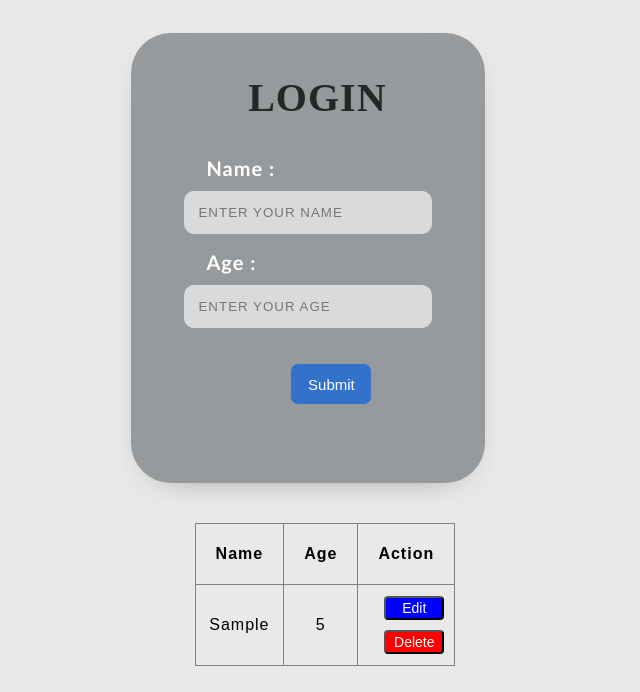
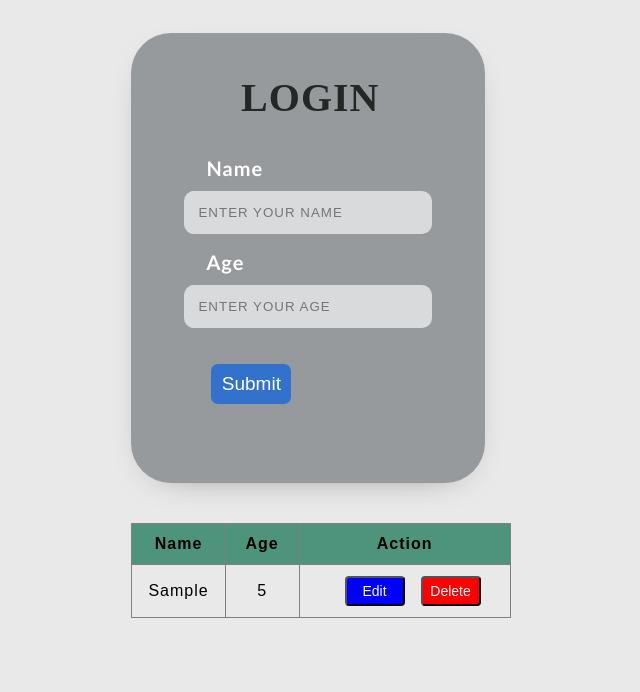
Before and after one commit to Vishnupriya-Dhanabal/Crud-operation-js-1, a plain HTML site: page index.html in a window 1280 px wide. Both pictures are taken after typing "Sample", "5" into the empty fields and a click on the button "Submit". Shown: the whole page, without its empty margins (319-959 px from the left). Drawn offline with Linux system fonts and the light colour scheme.

Commit message:
local storage task

```diff
--- a/index.html
+++ b/index.html
@@ -1,25 +1,38 @@
 <!DOCTYPE html>
 <html lang="en">
   <head>
-  <meta charset="UTF-8">
-  <meta name="viewport" content="width=device-width, initial-scale=1.0">
+    <meta charset="UTF-8" />
+    <meta name="viewport" content="width=device-width, initial-scale=1.0" />
     <title>JS Task 1</title>
-  <link rel="stylesheet" href="style.css">
+    <link rel="stylesheet" href="style.css" />
     <script src="script.js"></script>
   </head>
-<body>
+  <body onload="loadDataFromLocalStorage()">
     <div class="login">
-    <h2 class="in"> LOGIN</h2>
+      <h2 class="in">LOGIN</h2>
       <form onsubmit="event.preventDefault(); login();">
-      <label class="naa" for="name">Name :</label><br>
-      <input id="name" class="name-class" type="text" name="name" placeholder="ENTER YOUR NAME">
+        <label class="naa" for="name">Name </label><br />
+        <input
+          id="name"
+          class="name-class"
+          type="text"
+          name="name"
+          placeholder="ENTER YOUR NAME"
+        />
         <p class="er" id="error1"></p>
-      <label class="age" for="age">Age :</label><br>
-      <input id="age" class="name-class" type="number" name="age" placeholder="ENTER YOUR AGE">
+        <label class="age" for="age">Age </label><br />
+        <input
+          id="age"
+          class="name-class"
+          type="number"
+          name="age"
+          placeholder="ENTER YOUR AGE"
+        />
         <p class="er" id="error2"></p>
         <button class="send" type="submit">Submit</button>
       </form>
     </div>
+    <div >
       <table class="table-body" border="1">
         <thead>
           <tr>
@@ -28,8 +41,8 @@
             <th>Action</th>
           </tr>
         </thead>
-    <tbody id="table-name">
-    </tbody>
+        <tbody id="table-name"></tbody>
       </table>
+    </div>
   </body>
 </html>
--- a/script.js
+++ b/script.js
@@ -1,5 +1,7 @@
 let data = [];
     let editIndex = -1;
+
+    // document.addEventListener('DOMContentLoaded', loadDataFromLocalStorage);
 
     function login() {
       const name = document.getElementById('name').value.trim();
@@ -37,17 +39,32 @@ function login() {
 
       document.getElementById('name').value = '';
       document.getElementById('age').value = '';
-  console.log(data);
+
+      saveToLocalStorage();
       updateTable();
     }
 
+    function saveToLocalStorage() {
+      localStorage.setItem('data', JSON.stringify(data));
+    }
+
+    function loadDataFromLocalStorage() {
+      const savedData = localStorage.getItem('data');
+      if (savedData) {
+        data = JSON.parse(savedData);
+        updateTable();
+      }
+    }
+
     function updateTable() {
+
       let v = "";
       data.forEach((item, index) => {
         v += "<tr>";
         v += "<td>" + item.name + "</td>";
         v += "<td>" + item.age + "</td>";
-    v += '<td><button type="button" id="but" onclick="edit(' + index + ')">Edit</button><button type="button" id="ton" onclick="deleteEntry(' + index + ')">Delete</button></td>';
+        v += '<td><button type="button" id="but" onclick="edit(' + index + ')">Edit</button>';
+        v += '<button type="button" id="ton" onclick="deleteEntry(' + index + ')">Delete</button></td>';
         v += "</tr>";
       });
 
@@ -63,5 +80,6 @@ function edit(index) {
 
     function deleteEntry(index) {
       data = data.filter((entry, i) => i !== index);
+      saveToLocalStorage();
       updateTable();
     }
--- a/style.css
+++ b/style.css
@@ -21,19 +21,10 @@ body {
     border-radius: 40px;
     box-shadow: 0 10px 40px -30px rgba(0, 0, 0, 0.85);
 }
-/* .login::after{
-	position: absolute;
-	z-index: 0;
-	top: 0;
-	right: 0;
-	bottom: 0;
-	left: 0;
-    background-image: radial-gradient(ellipse at left bottom, rgba(22, 24, 47, 1) 0%,rgba(38, 20, 72, .9) 59%, rgba(17, 27, 75, .9) 100%);
-	box-shadow: 0 -20px 150px -20px rgba(0, 0, 0, 0.5);
-} */
+
 .in{
     color: rgb(37, 38, 38);
-    margin-left: 33%;
+    margin-left: 31%;
     font-size:40px;
     font-family: 'Times New Roman', Times, serif;
     padding-top: 40px;
@@ -59,11 +50,8 @@ body {
     margin-left: 75px;
         font-family: 'Gill Sans', 'Gill Sans MT', Calibri, 'Trebuchet MS', sans-serif;
     }
-    .input-span{
-        color: red;
-    }
 .er{
-    margin-left: 190px;
+    margin-left: 80px;
     color: red;
 }
 .name-class{
@@ -89,14 +77,14 @@ body {
 }
 
 .send{
-    margin-left: 160px;
+    margin-left: 80px;
     margin-top: 20px;
     width: 80px;
     height: 40px;
     background-color: rgb(50, 114, 204);
     border-radius: 7px;
     color: white;
-    font-size: 15px;
+    font-size: 19px;
     border: none;
 
 }
@@ -108,23 +96,28 @@ body {
   }
 
   .table-body{
-    margin-left: 40%;
-    width: 20px;
+    margin-left: 35%;
+    width: 30%;
     margin-top: 40px;
     border-collapse: collapse;
     text-align: center;
-  }
 
-  .table-body tr th{
-    padding: 20px;
-    border-radius: 5px;
-    border-color: blacks;
+
+
+
+
+}
+
+.table-body tr th{
+    padding: 10px;
+    background-color: rgb(78, 147, 124);
    }
 
 #but{
     padding:2px;
     margin-left:16px;
     width: 60px;
+    height: 30px;
     margin-top: 10px;
     margin-bottom: 10px;
     font-size: 14px;
@@ -137,6 +130,7 @@ body {
     padding:2px;
     margin-left:16px;
     width:60px;
+    height: 30px;
     font-size: 14px;
     background-color: red;
     color: white;
```
Lines whose indentation alone changed are shown as unchanged.
